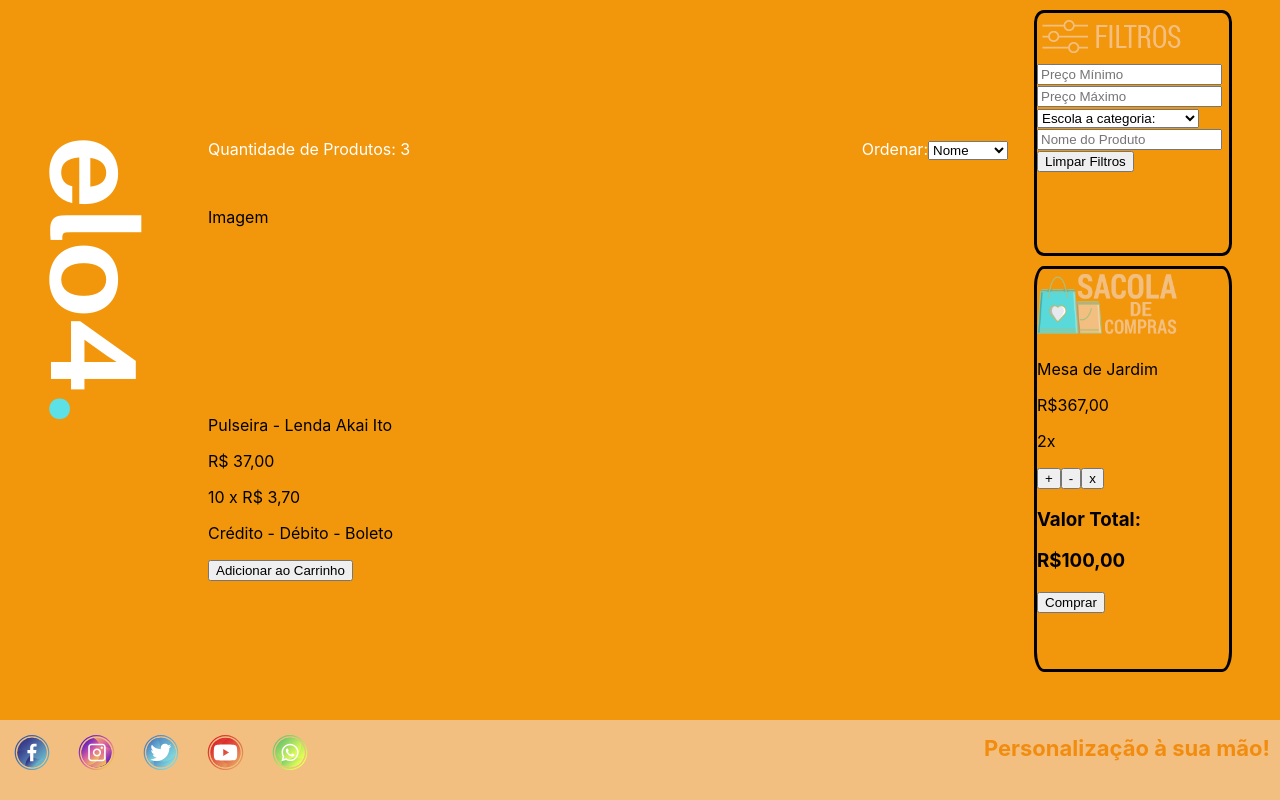
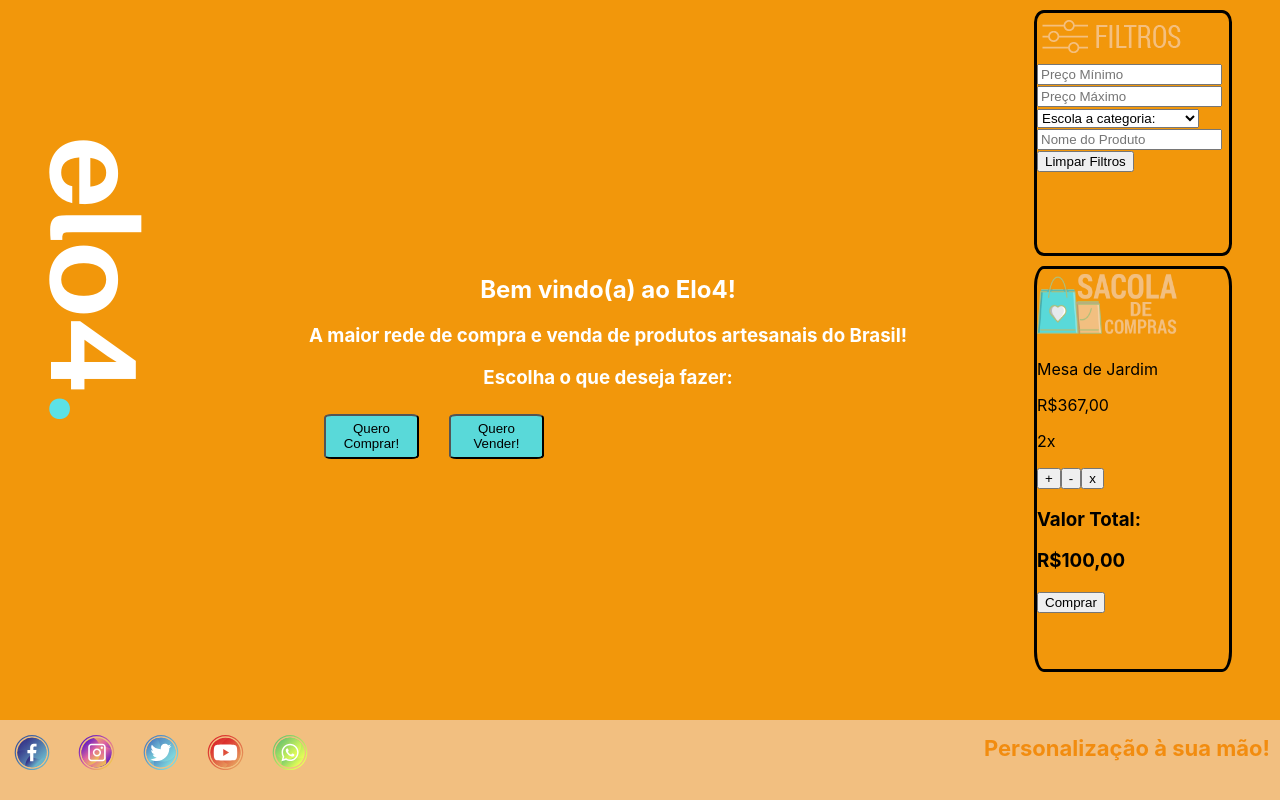
Before and after one commit to future4code/dumont-marketplace10, a React (Create React App) app: page / in a window 1280 px wide. Built offline with nearby package versions, Linux system fonts and the light colour scheme.

Commit message:
Projeto Elo4. Criada lógica para renderização dos componentes

```diff
--- a/src/App.js
+++ b/src/App.js
@@ -4,6 +4,8 @@
 import Filtros from './components/Filtros.js'
 import ItensSacola from './components/ItensSacola.js'
 import Sacola from './components/Sacola.js'
+import TelaCadastro from "./components/TelaCadastro"
+import Home from "./components/Home"
 import styled from "styled-components"
 import axios from "axios"
 import facebook from './img/rede__facebook.svg'
@@ -11,8 +13,6 @@
 import youtube from './img/rede__youtube.svg'
 import twitter from './img/rede__twitter.svg'
 import whatsapp from './img/rede__whatsapp.svg'
-import TelaCadastro from "./components/TelaCadastro"
-import TelaSelecao from "./components/TelaSelecao"
 import LogoVertical from "./img/LogoVertical.png"
 
 
@@ -23,6 +23,7 @@
 	display: grid;
 	grid-template-columns: 15% 65% 20%;
 	grid-template-rows: 90% 10%;
+	overflow-x: auto;
 `
 const Footer = styled.div`
 	display: flex;
@@ -74,22 +75,69 @@
 	grid-column-start: 3;
 	grid-column-end: 4;
 `
+const BoasVindas = styled.h2`
+	display: flex;
+	justify-content: center;
+	align-items: flex-end;
+`
+
+const TextoIntroducao = styled.h3`
+	text-align: center;
+`
+
+const BotoesInicio = styled.button`
+	width: 95px;
+	height: 45px;
+	margin: 6px 15px;
+	border-radius: 8%;
+	background-color: #59D9D9;
+`
 
 
+class App extends React.Component {
 
-//let telaExibida = {<TelaSelecao/>}
+	state = {
+		filtro: false,
+		sacola: false,
+		gridcentral: "selecao",
+	}
 
-class App extends React.Component {
+	irParaCadastro = () => {
+        this.setState({ gridcentral: "cadastro" });
+        console.log("Entrou na função")
+	  };
+
+	irParaProdutos = () => {
+		this.setState({ gridcentral: "produto" });
+	  };
+
 	render() {
+
+		const renderizaTelaCorreta = () => {
+			switch (this.state.gridcentral) {
+				case "selecao":
+					return <Home botaoCadastro={this.irParaCadastro} botaoProdutos={this.irParaProdutos}/>
+					break;
+				case "cadastro":
+					return <TelaCadastro/>
+					break;
+				case "produto":
+					return <Produtos/>
+					break;
+				default:
+					break;
+			}
+		}
 
 		return (
 
-        <MainContainer>
+		<MainContainer>
+
             <Logo>
-                    <img src={LogoVertical} />
+                <img src={LogoVertical} />
                 </Logo>
                 <ContainerCentral>
-					<Produtos/>
+					{renderizaTelaCorreta()}
                 </ContainerCentral>
             <FiltrosSacola>
                 <Filtros/>
--- a/src/components/TelaSelecao.js
+++ b/src/components/Home.js
@@ -1,6 +1,9 @@
 import React from 'react'
 import styled from "styled-components"
 import axios from "axios"
+import TelaCadastro from "./TelaCadastro"
+import Produtos from './Produtos'
+
 
 const BoasVindas = styled.h2`
 	display: flex;
@@ -20,23 +23,23 @@
 	background-color: #59D9D9;
 `
 
-class TelaSelecao extends React.Component {
+class Home extends React.Component{
 
     render() {
-
-		return(
+        return (
         <div>
           <BoasVindas>Bem vindo(a) ao Elo4!</BoasVindas>
           <TextoIntroducao>A maior rede de compra e venda de produtos artesanais do Brasil!</TextoIntroducao>
           <TextoIntroducao>Escolha o que deseja fazer:</TextoIntroducao>
           <div>
-			<BotoesInicio>Quero Comprar!</BotoesInicio>
-            <BotoesInicio>Quero Vender!</BotoesInicio>
+			<BotoesInicio onClick = {this.props.botaoProdutos}>Quero Comprar!</BotoesInicio>
+            <BotoesInicio onClick={this.props.botaoCadastro}>Quero Vender!</BotoesInicio>
           </div>
         </div>
         )
     }
-
 }
 
-export default TelaSelecao
+
+
+export default Home
```
Lines whose indentation alone changed are shown as unchanged.
